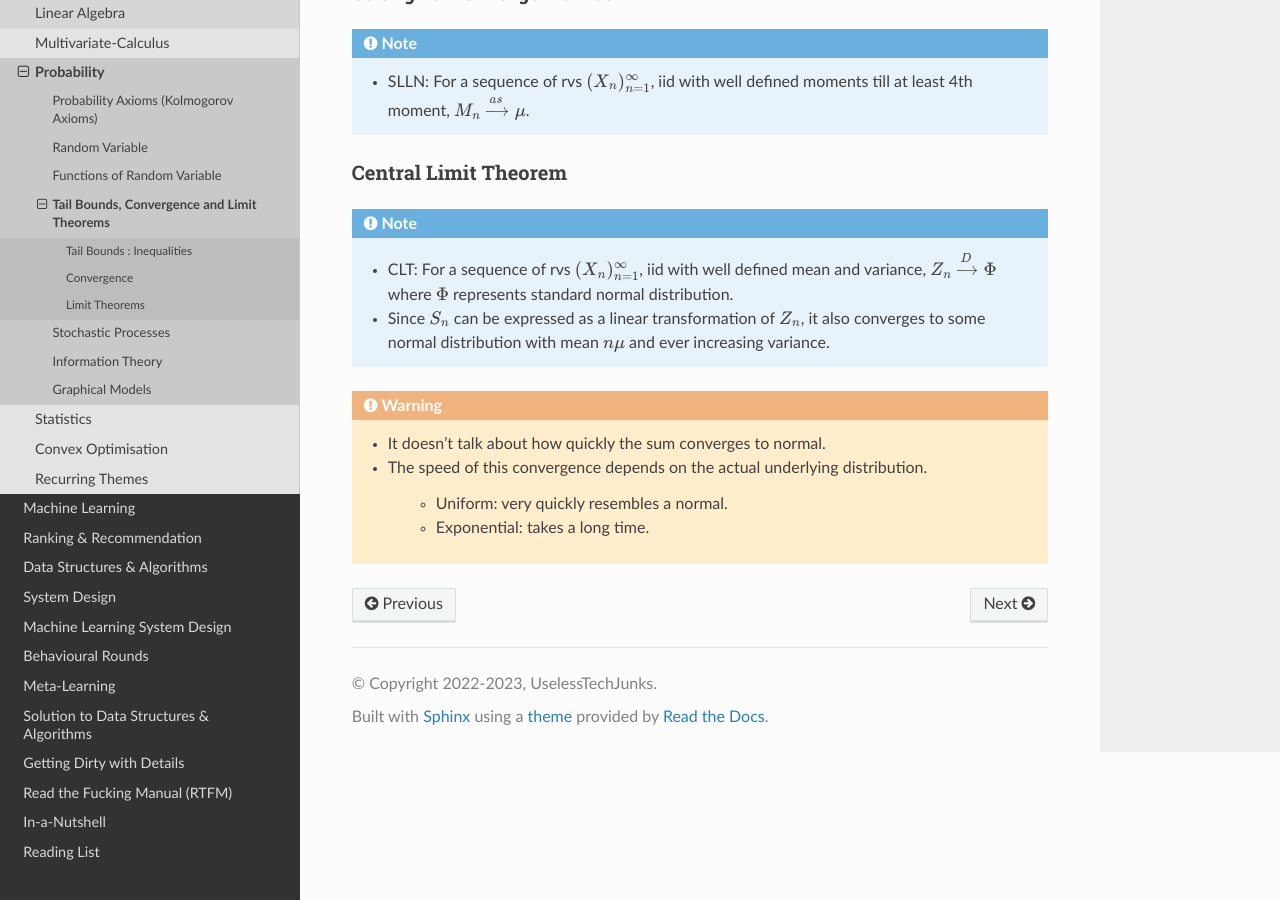
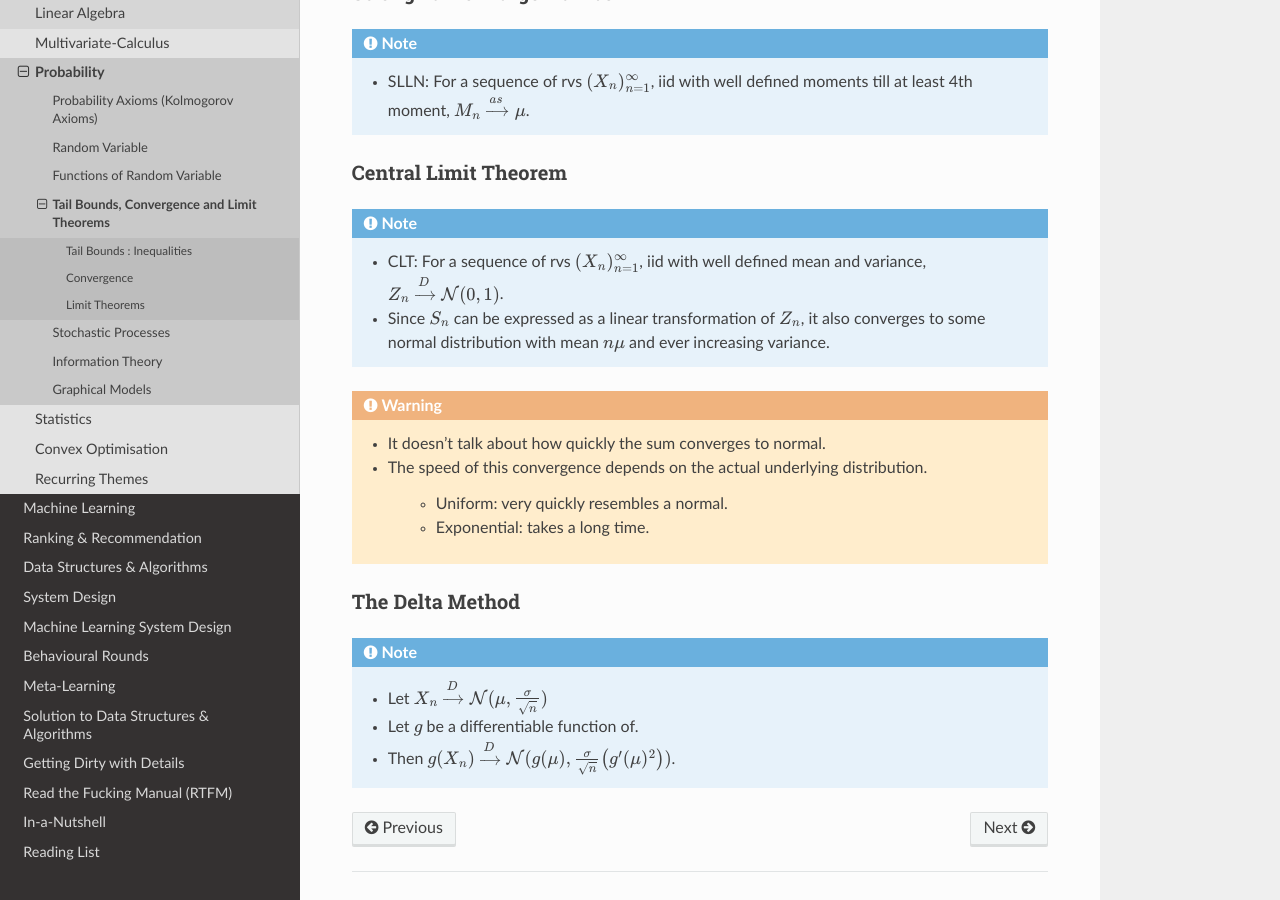
Before and after one commit to uselesstechjunks/leetcode, a Sphinx documentation site: the page built from docs/source/math/prob/ineq.rst, in a window 1280 px wide and 900 px high, scrolled down 5046 px. Built offline with Sphinx 7.4.7 and the Read the Docs theme 2.0.0, drawn with Linux system fonts in a browser that asks for light colours.

Commit message:
Update ineq.rst

```diff
--- a/docs/source/math/prob/ineq.rst
+++ b/docs/source/math/prob/ineq.rst
@@ -160,7 +160,7 @@ Strong Law of Large Number
 Central Limit Theorem
 ====================================
 .. note::
-	* CLT: For a sequence of rvs :math:`(X_n)_{n=1}^\infty`, iid with well defined mean and variance, :math:`Z_n\xrightarrow[]{D}\Phi` where :math:`\Phi` represents standard normal distribution.
+	* CLT: For a sequence of rvs :math:`(X_n)_{n=1}^\infty`, iid with well defined mean and variance, :math:`Z_n\xrightarrow[]{D}\mathcal{N}(0,1)`.
 	* Since :math:`S_n` can be expressed as a linear transformation of :math:`Z_n`, it also converges to some normal distribution with mean :math:`n\mu` and ever increasing variance.
 
 .. warning::
@@ -169,3 +169,10 @@ Central Limit Theorem
 
 		* Uniform: very quickly resembles a normal.
 		* Exponential: takes a long time.
+
+The Delta Method
+====================================
+.. note::
+	* Let :math:`X_n\xrightarrow[]{D}\mathcal{N}(\mu,\frac{\sigma}{\sqrt{n}})`
+	* Let :math:`g` be a differentiable function of.
+	* Then :math:`g(X_n)\xrightarrow[]{D}\mathcal{N}(g(\mu),\frac{\sigma}{\sqrt{n}}\left(g'(\mu)^2\right))`.
```
